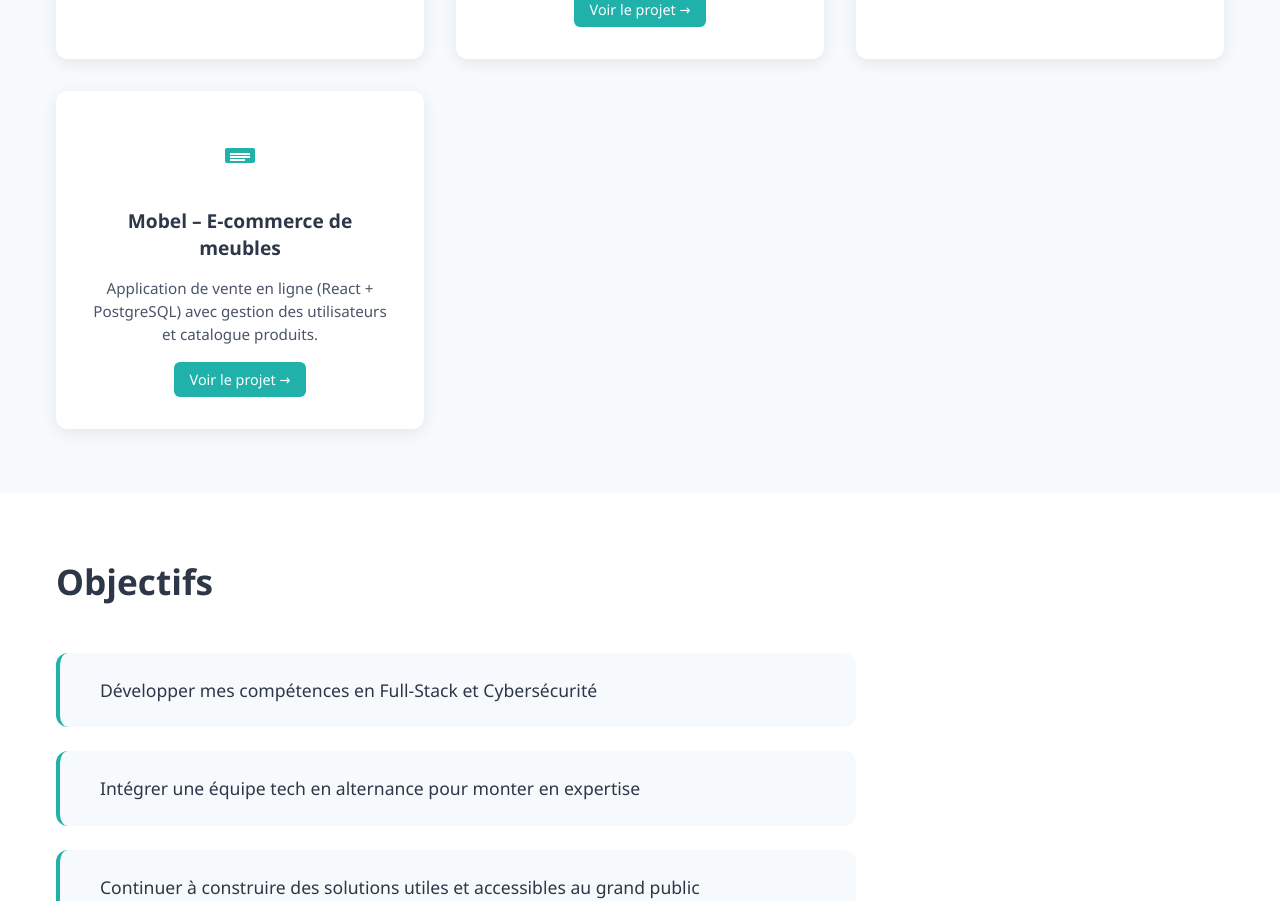
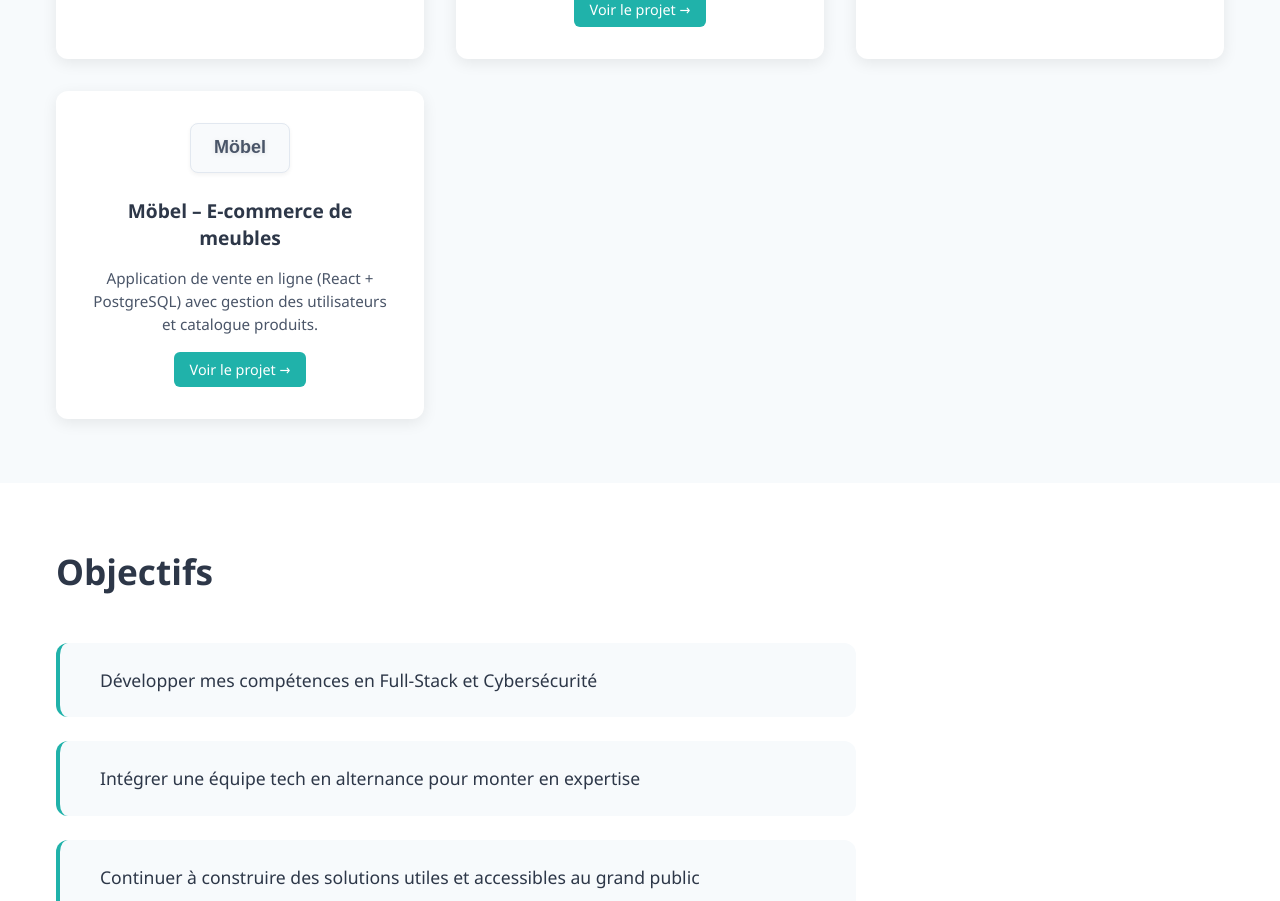
Before and after one commit to Ange-web/ProjetPersonnel, a React (Vite) app: page /parcours in a window 1280 px wide. Shown: the part 1600-2501 px from the top of the page. Built offline with nearby package versions, Linux system fonts and the light colour scheme.

Commit message:
Feat: Ajout du logo Möbel pour le projet e-commerce

```diff
--- a/src/assets/components/parcours/parcours.css
+++ b/src/assets/components/parcours/parcours.css
@@ -128,6 +128,22 @@
   max-width: 100%;
   max-height: 100%;
   object-fit: contain;
+}
+
+.mobel-logo {
+  display: flex;
+  align-items: center;
+  justify-content: center;
+  width: 100px;
+  height: 50px;
+  background-color: #f8fafc;
+  border-radius: 8px;
+  border: 1px solid #e2e8f0;
+  box-shadow: 0 2px 4px rgba(0, 0, 0, 0.05);
+}
+
+.mobel-logo svg {
+  filter: drop-shadow(0 1px 2px rgba(0, 0, 0, 0.1));
 }
 
 .formation-card h3 {
--- a/src/assets/components/parcours/parcours.jsx
+++ b/src/assets/components/parcours/parcours.jsx
@@ -122,14 +122,13 @@ const Parcours = () => {
             </div>
             <div className="project-card">
               <div className="project-icon">
-                <svg width="60" height="60" viewBox="0 0 60 60" fill="none">
-                  <rect x="15" y="25" width="30" height="15" rx="2" fill="#20B2AA"/>
-                  <rect x="20" y="30" width="20" height="2" fill="white"/>
-                  <rect x="20" y="33" width="20" height="2" fill="white"/>
-                  <rect x="20" y="36" width="15" height="2" fill="white"/>
-                </svg>
+                <div className="mobel-logo">
+                  <svg width="80" height="40" viewBox="0 0 80 40" fill="none">
+                    <text x="40" y="25" textAnchor="middle" fill="#4a5568" fontSize="18" fontWeight="bold" fontFamily="Arial, sans-serif">Möbel</text>
+                  </svg>
+                </div>
               </div>
-              <h3>Mobel – E-commerce de meubles</h3>
+              <h3>Möbel – E-commerce de meubles</h3>
               <p>Application de vente en ligne (React + PostgreSQL) avec gestion des utilisateurs et catalogue produits.</p>
               <a href="https://moble-front.vercel.app/" target="_blank" rel="noopener noreferrer" className="project-link">
                 Voir le projet →
```
